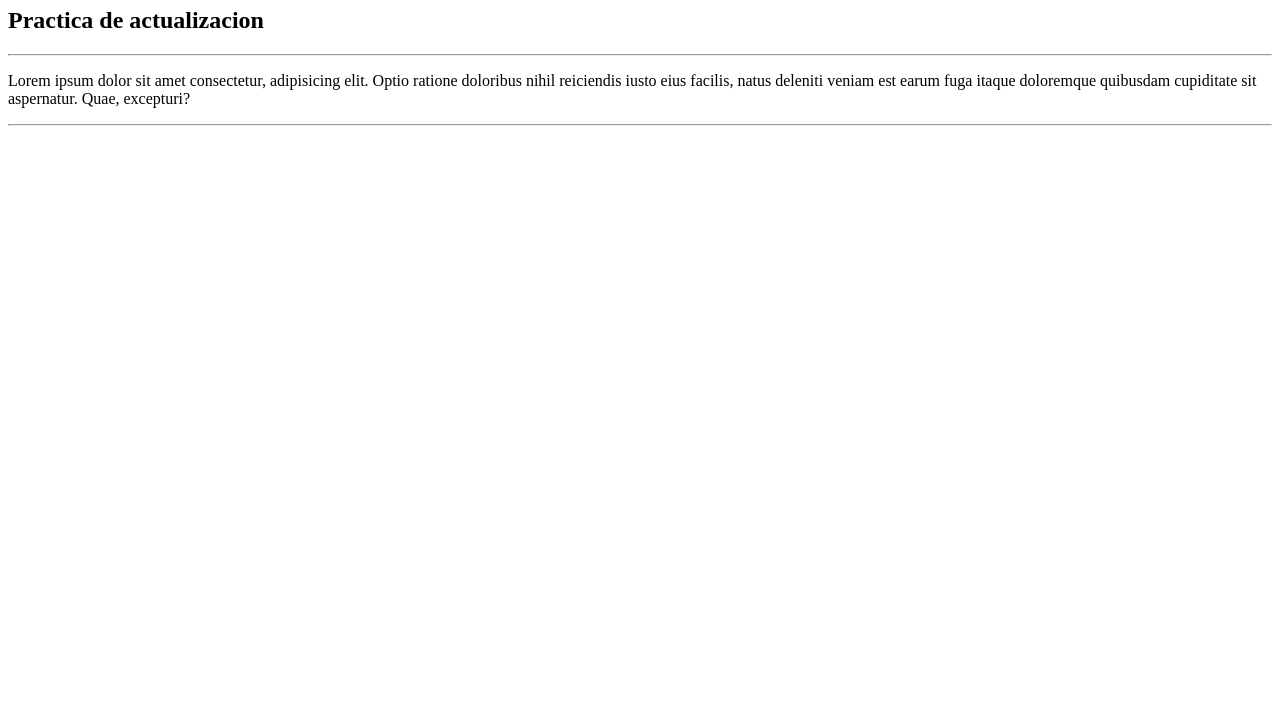
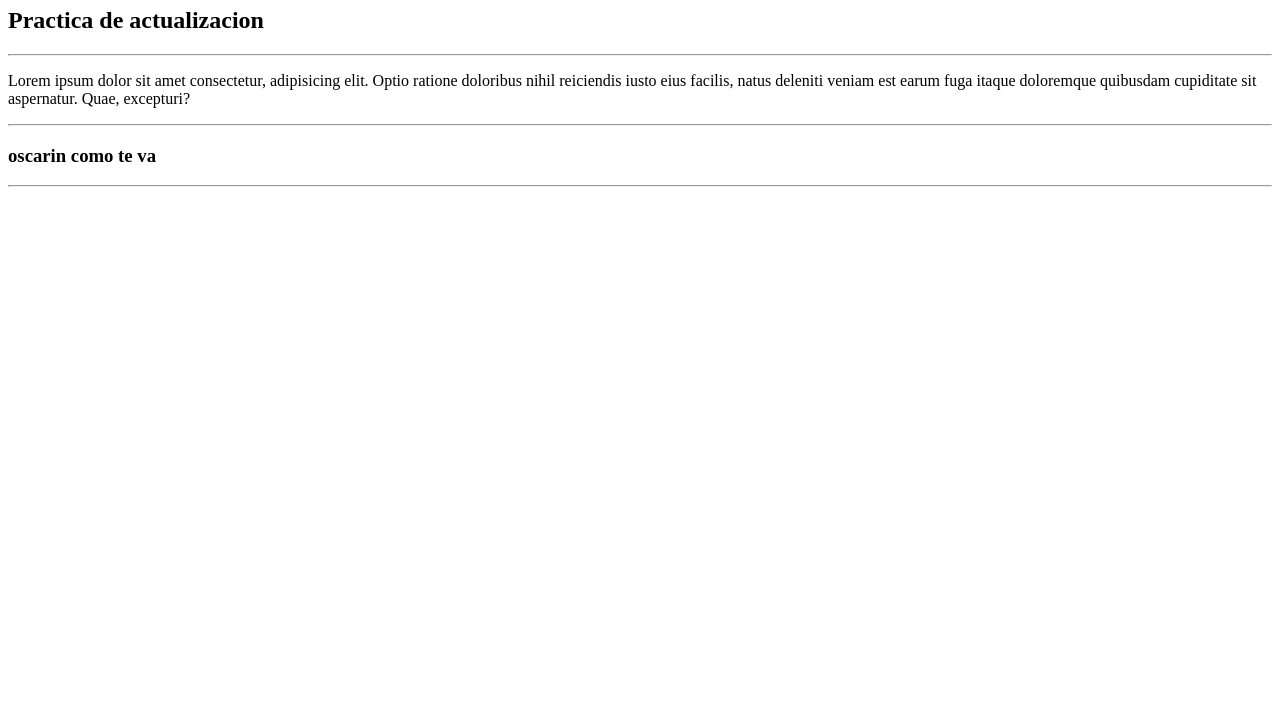
Before and after one commit to lening16/myweb, a plain HTML site: page index.html in a window 1280 px wide. Shown: the part 73-800 px from the top of the page. Drawn offline with Linux system fonts and the light colour scheme.

Commit message:
cuerto cambio

```diff
--- a/index.html
+++ b/index.html
@@ -11,5 +11,7 @@
     <hr/>
     <p>Lorem ipsum dolor sit amet consectetur, adipisicing elit. Optio ratione doloribus nihil reiciendis iusto eius facilis, natus deleniti veniam est earum fuga itaque doloremque quibusdam cupiditate sit aspernatur. Quae, excepturi?</p>
     <hr/>
+    <h3>oscarin como te va</h3>
+    <hr/>
 </body>
 </html>
```
